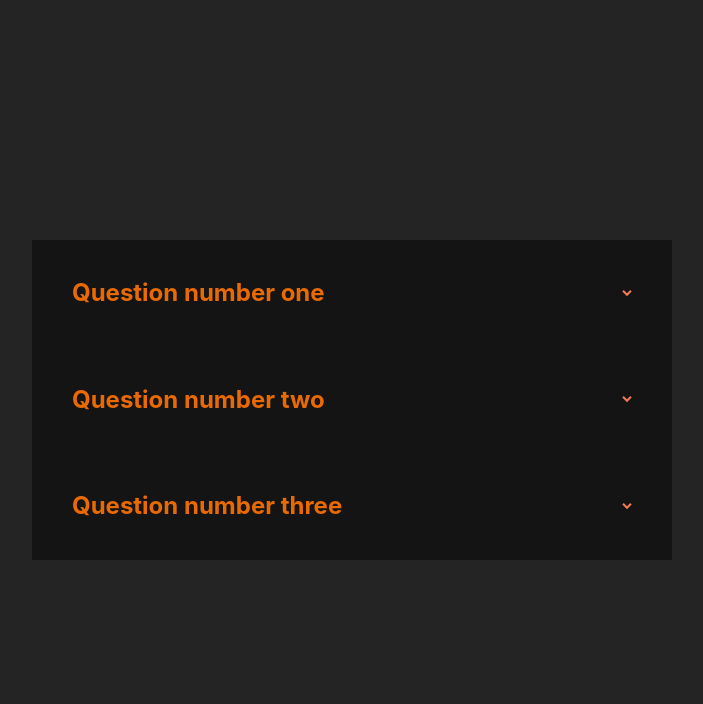
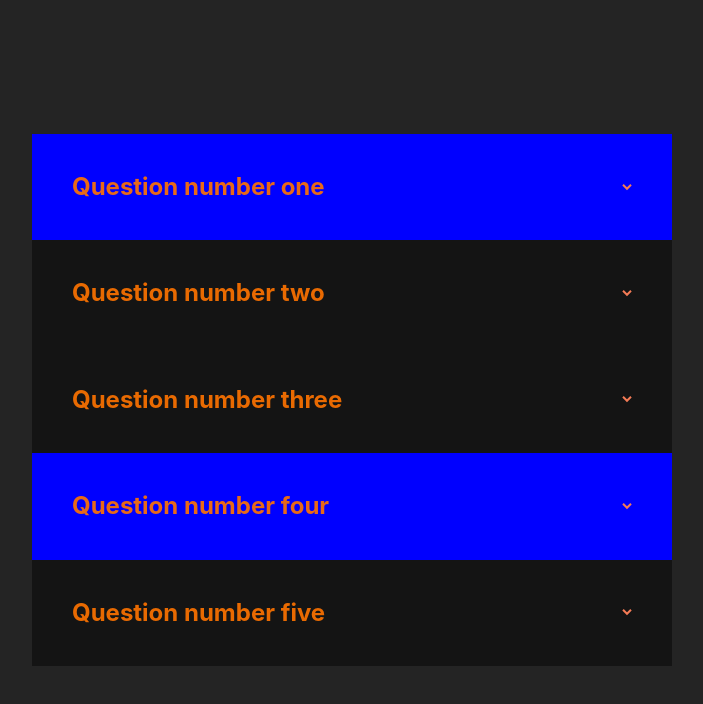
Before and after one commit to dxiDavid/React, a React (Vite) app in the folder FAQ-section/: page / in a window 1280 px wide. Shown: the top 704 px of the page, without its empty margins (288-991 px from the left). Built offline with nearby package versions, Linux system fonts and the light colour scheme.

Commit message:
Set up for individual states

```diff
--- a/FAQ-section/src/App.jsx
+++ b/FAQ-section/src/App.jsx
@@ -1,14 +1,13 @@
 import Faq_component from "./faq_component"
 import data from "./data"
+import { useState } from "react"
 
-function App(){
+function App(props){
+
+    const [isVisible, setIsVisible] = useState(data)
 
     const dataElements = data.map(item => {
-        return <Faq_component
-                    key = {item.id}
-                    question = {item.question}
-                    answer = {item.answer}
-                />
+        return <Faq_component key = {item.id} question = {item.question} answer = {item.answer} on = {item.on}/>
     })
 
     return(
--- a/FAQ-section/src/data.jsx
+++ b/FAQ-section/src/data.jsx
@@ -3,18 +3,36 @@ export default [
         id: 1,
         question: "Question number one",
         answer: `Lorem ipsum dolor sit amet, consectetur adipisicing elit.
-                 Quidem ratione inventore delectus accusamus mollitia cumque.`
+                 Quidem ratione inventore delectus accusamus mollitia cumque.`,
+        on: true
     },
     {
         id: 2,
         question: "Question number two",
         answer: `Lorem ipsum dolor sit amet, consectetur adipisicing elit.
-                 Quidem ratione inventore delectus accusamus mollitia cumque.`
+                 Quidem ratione inventore delectus accusamus mollitia cumque.`,
+        on: false
     },
     {
         id: 3,
         question: "Question number three",
         answer: `Lorem ipsum dolor sit amet, consectetur adipisicing elit.
-                 Quidem ratione inventore delectus accusamus mollitia cumque.`
+                 Quidem ratione inventore delectus accusamus mollitia cumque.`,
+        on: false
+    },
+    {
+        id: 4,
+        question: "Question number four",
+        answer: `Lorem ipsum dolor sit amet, consectetur adipisicing elit.
+                 Quidem ratione inventore delectus accusamus mollitia cumque.`,
+        on: true
+    },
+    {
+        id: 5,
+        question: "Question number five",
+        answer: `Lorem ipsum dolor sit amet, consectetur adipisicing elit.
+                 Quidem ratione inventore delectus accusamus mollitia cumque.`,
+        on: false
     }
+
 ]
--- a/FAQ-section/src/faq_component.jsx
+++ b/FAQ-section/src/faq_component.jsx
@@ -2,21 +2,25 @@ import arrowIcon from "./assets/icon-arrow-down.svg"
 import { useState } from "react"
 function faq(props) {
 
-  const [isVisible, setIsVisible] = useState(false)
+  console.log()
 
   function reveal(){
     console.log("revealed")
   }
 
+  const style = {
+    backgroundColor: props.on ? "blue" : "#141414"
+  }
+
   return (
     <>
-      <div className="faq-container">
+    <div style={style} className="faq-container">
         <div className="question" onClick = {reveal}>
           <h3>{props.question}</h3>
           <img src={arrowIcon} alt="arrow"/>
         </div>
         <div className="answer">{props.answer}</div>
-      </div>
+    </div>
     </>
   )
 }
--- a/FAQ-section/src/main.jsx
+++ b/FAQ-section/src/main.jsx
@@ -1,11 +1,11 @@
 import React from 'react'
 import ReactDOM from 'react-dom/client'
-import Faq from './App.jsx'
-import data from './data.jsx'
+import App from './App.jsx'
+import data from "./data.jsx"
 import './index.css'
 
 ReactDOM.createRoot(document.getElementById('root')).render(
   <React.StrictMode>
-    <Faq />
+    <App />
   </React.StrictMode>,
 )
```
